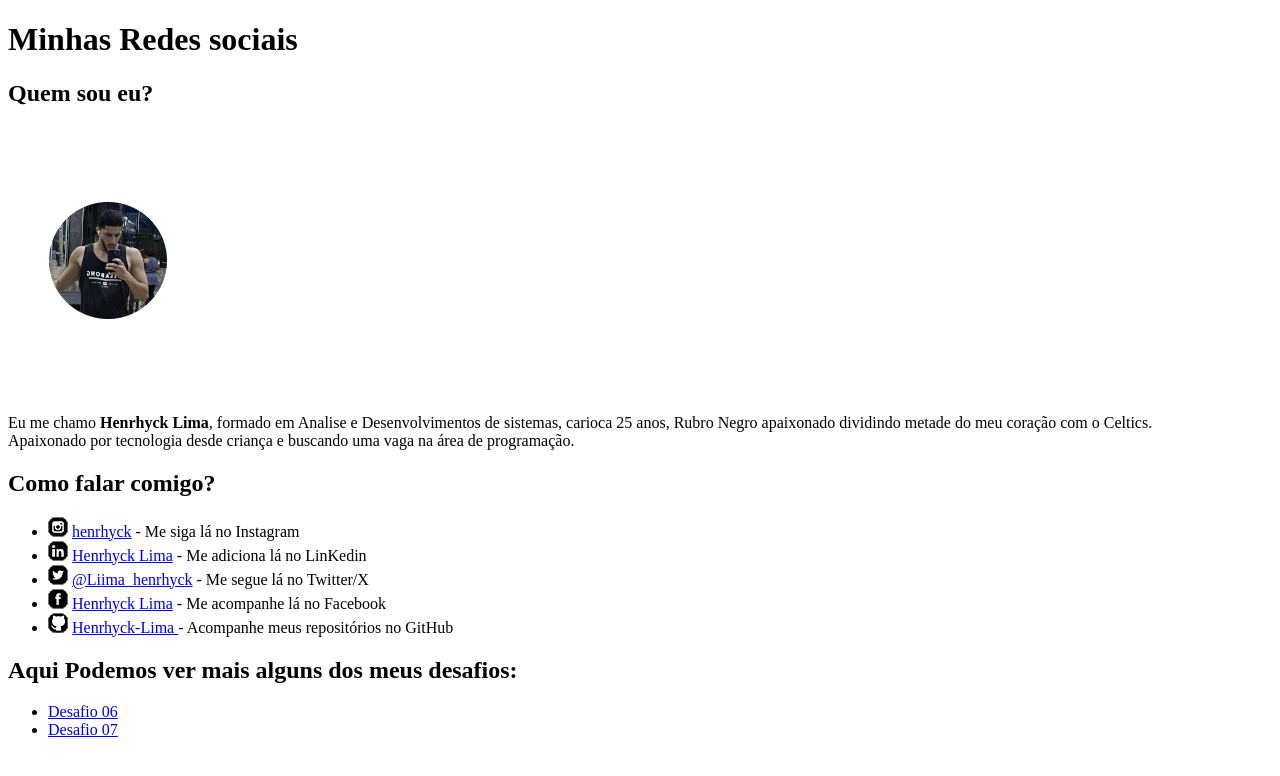
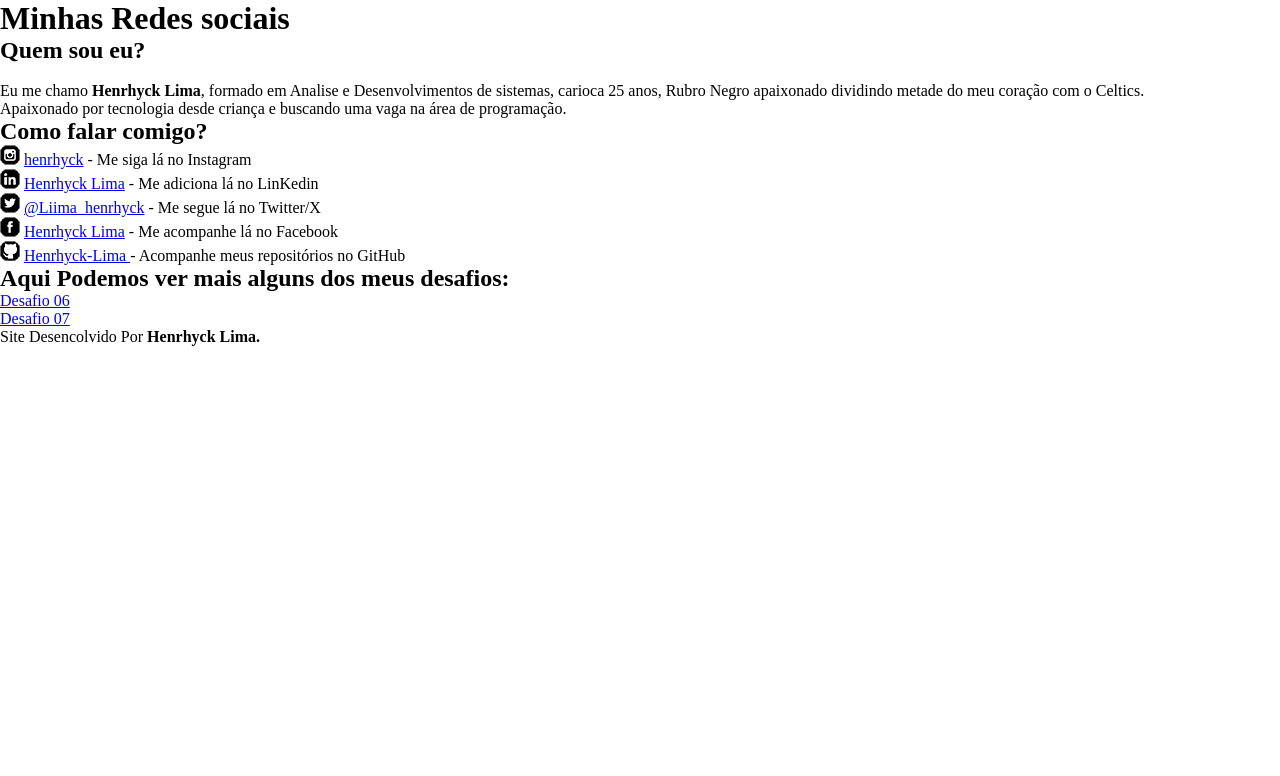
Before and after one commit to Henrhyck-Lima/EstudosHTML_CSS, a plain HTML site: page desafios/desafio05/index.html in a window 1280 px wide. Drawn offline with Linux system fonts and the light colour scheme.

Commit message:
Corrigindo o cód
Criando um código melhor e com semântica, e implementando o css

```diff
--- a/desafios/desafio05/index.html
+++ b/desafios/desafio05/index.html
@@ -5,52 +5,57 @@
     <meta name="viewport" content="width=device-width, initial-scale=1.0">
     <link rel="shortcut icon" href="imagens/favicon.ico" type="image/x-icon">
 
+    <link rel="stylesheet" href="style.css">
+
     <title>Página social.</title>
 
 
 </head>
+
+
 <body>
+    <head>
         <h1>Minhas Redes sociais</h1>
         <h2>Quem sou eu?</h2>
-    <img src="imagens/IMG_8565.png" alt="">
+
+    </head>
+
+    <main>
+        <article>
+            <img src="" alt="">
 
             <p>Eu me chamo <strong>Henrhyck Lima</strong>, formado em Analise e Desenvolvimentos de sistemas, carioca 25 anos, Rubro Negro apaixonado dividindo metade do meu coração com o Celtics.<br>
                 Apaixonado por tecnologia desde criança e buscando uma vaga na área de programação.
             </p>
+    </article>
 
+    <!-- Fazer uma caixa flutuante com essas informaçoes na cor cinza -->
+        <aside >
             <h2>Como falar comigo?</h2>
             <ul>
                 <li>
+                    <!-- Colocar hover nos links mudando de cor e criando uma caixa? -->
                     <img src="imagens/icone-instagram.png" alt="Icone Instagram">
-
                     <a href="https://www.instagram.com/henrhyck/" target="_blank" rel="external">henrhyck</a> - Me siga lá no Instagram
                 </li>
-
                 <li>
                     <img src="imagens/icone-linkedin.png" alt="Icone LinKedin">
-
                     <a href="https://www.linkedin.com/in/henrhyck-lima-44b0b3253/" target="_blank" rel="external">Henrhyck Lima</a> - Me adiciona lá no LinKedin
                 </li>
-
                 <li>
                     <img src="imagens/icone-twitter.png" alt="Icone X">
-
                     <a href="https://x.com/Liima_henrhyck" target="_blank" rel="external">@Liima_henrhyck</a> - Me segue lá no Twitter/X
                 </li>
-
                 <li>
                     <img src="imagens/icone-facebook.png" alt="Icone Facebook">
-
                     <a href="https://www.facebook.com/luizhenrhycksouza.souza/?locale=pt_BR" target="_blank" rel="external">Henrhyck Lima</a> - Me acompanhe lá no Facebook
                 </li>
-
                 <li>
                     <img src="imagens/icone-github.png" alt="Icone GitHub">
-
                     <a href="https://github.com/Henrhyck-Lima" target="blank" rel="external">Henrhyck-Lima </a>- Acompanhe meus repositórios no GitHub
                 </li>
-
             </ul>
+        </aside>
 
         <div>
         <h2>Aqui Podemos ver mais alguns dos meus desafios:</h2>
@@ -58,6 +63,13 @@
             <li><a href="desa06.html" rel="next">Desafio 06</a></li>
             <li><a href="videos.html" rel="next">Desafio 07</a></li>
         </ul>
+    </main>
+    <footer>
+        <p>
+            Site Desencolvido Por <strong>Henrhyck Lima.</strong>
+        </p>
+    </footer>
+
 </div>
 </body>
 </html>
--- /dev/null
+++ b/desafios/desafio05/style.css
@@ -0,0 +1,23 @@
+@charset "UTF-8";
+@font-face {
+    font-family: 'Ido';
+    src: url(../desafio10/fontes/idroid.otf) format('opentype');
+    font-weight: normal;
+    font-style: normal;
+}
+
+* {
+    margin: 0;
+    padding: 0;
+
+}
+
+
+
+:root {
+    --cor01:#000000;
+    --cor02: #e53939;
+    --cor03: #ffffff;
+
+    --font-principal: 'Ido'
+}
```
Lines whose indentation alone changed are shown as unchanged.
